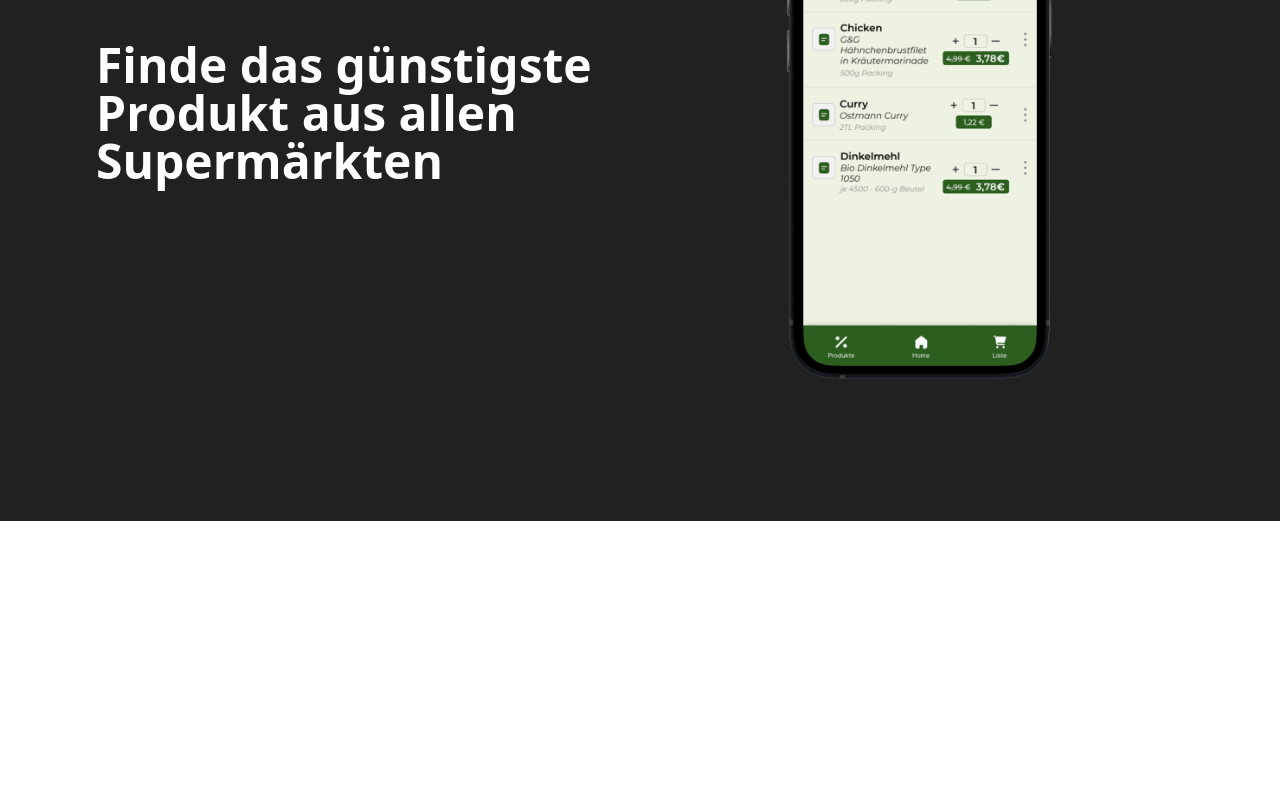
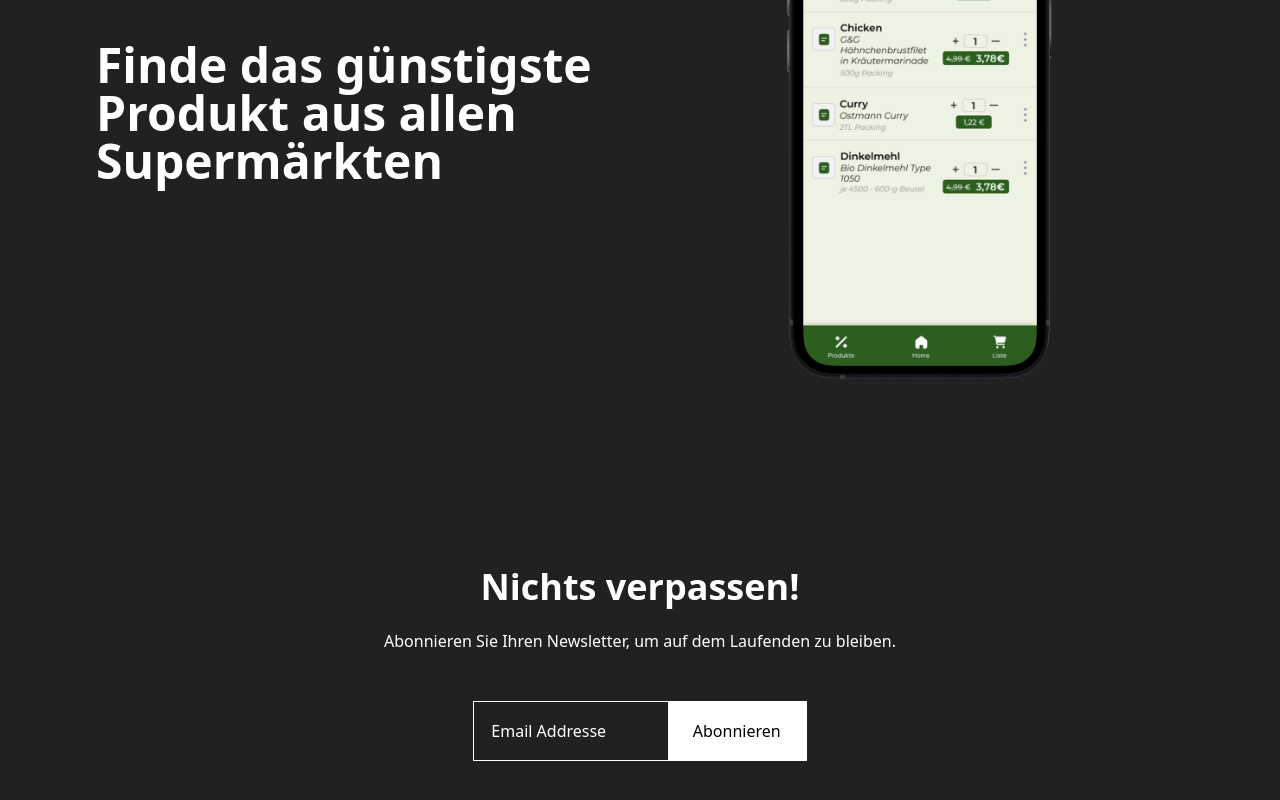
Before and after one commit to philipprobin/sparmahl_website, a React (Vite) app: page / in a window 1280 px wide. Shown: the part 1608-2408 px from the top of the page. Before the commit the page ends 2129 px from the top, so only its background shows below. Built offline with nearby package versions, Linux system fonts and the light colour scheme.

Commit message:
added Newsletter frontend again

```diff
--- a/src/components/header-description.jsx
+++ b/src/components/header-description.jsx
@@ -20,7 +20,6 @@ const HeaderDescription = () => {
           <h6 class="block antialiased tracking-normal font-sans text-base font-semibold leading-relaxed text-white">
 
           </h6>
-// Hole dir die App
           <div className="flex flex-col sm:flex-row">
               <AppleAppStoreButton/>
               <GooglePlayStoreButton/>
--- a/src/components/newsletter.jsx
+++ b/src/components/newsletter.jsx
@@ -1,31 +1,29 @@
 import React from "react";
 
 const Newsletter = () => {
-
+    return (
+        <div class="2xl:mx-auto 2xl:container mx-4 ">
+            <div class="w-full relative flex items-center justify-center">
+                <div class="bg-opacity-80 md:my-16 lg:py-16 py-10 w-full md:mx-24 md:px-12 px-4 flex flex-col items-center justify-center relative z-40">
+                    <h1 class="text-4xl font-semibold leading-9 text-white text-center">
+                        Nichts verpassen!
+                    </h1>
+                    <p class="text-base leading-normal text-center text-white mt-6">
+                        Abonnieren Sie Ihren Newsletter, um auf dem Laufenden zu bleiben.
+                    </p>
+                    <div class="sm:border border-white flex-col sm:flex-row flex items-center lg:w-5/12 w-full mt-12 space-y-4 sm:space-y-0">
+                        <input
+                            class="border border-white sm:border-transparent text-base w-full font-medium leading-none text-white p-4 focus:outline-none bg-transparent placeholder-white"
+                            placeholder="Email Addresse"
+                        />
+                        <button class="focus:outline-none focus:ring-offset-2 focus:ring border border-white sm:border-transparent w-full sm:w-auto bg-white py-4 px-6 hover:bg-opacity-75">
+                            Abonnieren
+                        </button>
+                    </div>
+                </div>
+            </div>
+        </div>
+    );
 };
 
 export default Newsletter;
-
-//   return (
-//     <div class="2xl:mx-auto 2xl:container mx-4 ">
-//       <div class="w-full relative flex items-center justify-center">
-//         <div class="bg-opacity-80 md:my-16 lg:py-16 py-10 w-full md:mx-24 md:px-12 px-4 flex flex-col items-center justify-center relative z-40">
-//           <h1 class="text-4xl font-semibold leading-9 text-white text-center">
-//             Nichts verpassen!
-//           </h1>
-//           <p class="text-base leading-normal text-center text-white mt-6">
-//             Abonnieren Sie Ihren Newsletter, um auf dem Laufenden zu bleiben.
-//           </p>
-//           <div class="sm:border border-white flex-col sm:flex-row flex items-center lg:w-5/12 w-full mt-12 space-y-4 sm:space-y-0">
-//             <input
-//               class="border border-white sm:border-transparent text-base w-full font-medium leading-none text-white p-4 focus:outline-none bg-transparent placeholder-white"
-//               placeholder="Email Addresse"
-//             />
-//             <button class="focus:outline-none focus:ring-offset-2 focus:ring border border-white sm:border-transparent w-full sm:w-auto bg-white py-4 px-6 hover:bg-opacity-75">
-//               Abonnieren
-//             </button>
-//           </div>
-//         </div>
-//       </div>
-//     </div>
-//   );
```
